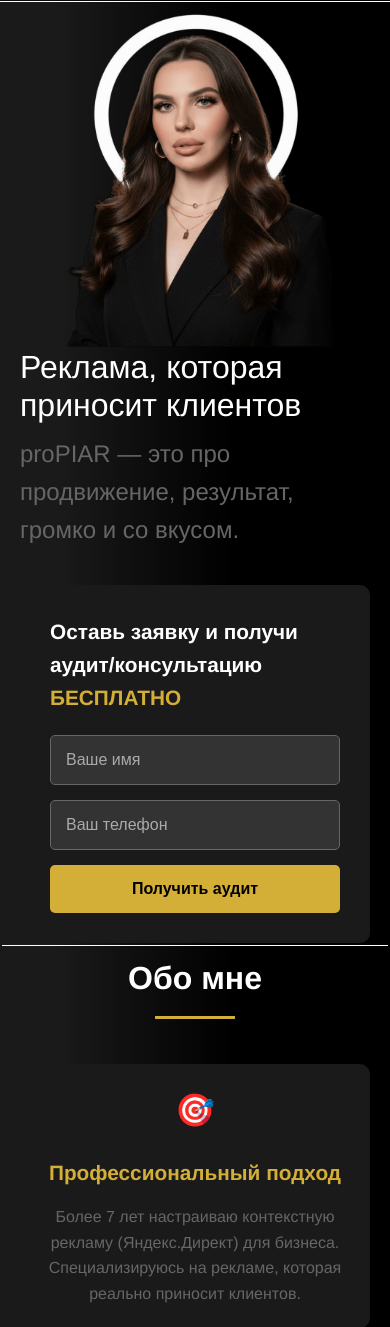
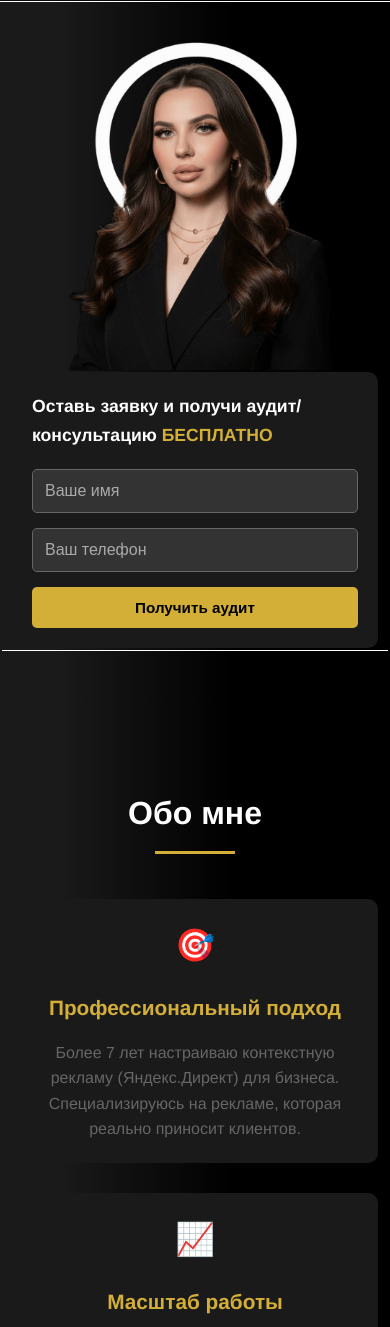
Before and after one commit to KennyMc11/proPIAR, a Django app: page / in a window 390 px wide. Shown: the part 66-1393 px from the top of the page. Run offline with Django 5.2, Linux system fonts and the light colour scheme.

Commit message:
Mob версия

```diff
--- a/app/main/static/css/main.css
+++ b/app/main/static/css/main.css
@@ -802,6 +806,10 @@
         overflow-x: hidden;
     }
 
+    .container {
+        padding: 0 15px;
+    }
+
     .nav-menu {
         display: none;
         position: absolute;
@@ -834,16 +842,19 @@
     }
 
     .hero-content {
-        display:contents;
+        display: flex;
+        flex-direction: column;
+        gap: 30px;
     }
 
     .hero-image {
-        margin-top: 45px;
+        margin-top: -50px;
         flex: 1;
         display: flex;
         justify-content: center;
-        padding: 0 20px;
-        margin-left: 0;
+        padding: 0;
+        margin-left: 0 !important;
+        width: 100%;
     }
 
     .hero-image img {
@@ -864,6 +875,18 @@
     .hero-subtitle {
         margin-bottom: 0px;
         line-height: 1.2;
+        display: none;
+    }
+
+    .hero-subtitle-mob {
+        font-size: 1.5rem;
+        margin-bottom: 0px;
+        color: var(--white);
+        padding: 20px 0 0 10px;
+    }
+
+    .hero-description {
+        display: none;
     }
 
     .hero-text {
@@ -977,6 +1000,14 @@
 }
 
 @media (max-width: 480px) {
+    .container {
+        padding: 0 12px;
+    }
+
+    .hero-content{
+        gap: 0px;
+    }
+
     .clients-grid {
         grid-template-columns: 1fr;
     }
@@ -984,6 +1015,46 @@
     .expertise-stats {
         flex-direction: column;
         gap: 15px;
+    }
+
+    .hero-subtitle-mob {
+        font-size: 1.5rem;
+        padding: 15px 0 0 20px;
+    }
+
+    .hero-title {
+        font-size: 2.2rem;
+    }
+
+    .hero-image {
+        transform: scale(0.8);
+        margin-top: -100px;
+        padding: 0 !important;
+        margin-bottom: -43px !important;
+
+    }
+
+    .hero-image img {
+        max-width: 100%;
+        padding: 0 10px;
+    }
+
+    .cta-form {
+        padding: 20px;
+    }
+
+    .cta-form h3 {
+        font-size: 1.1rem;
+    }
+
+    .contact-form input {
+        padding: 12px;
+        font-size: 1rem;
+    }
+
+    .btn-gold {
+        padding: 12px 15px;
+        font-size: 0.95rem;
     }
 
     /* Этапы работы */
--- a/app/main/templates/main/index.html
+++ b/app/main/templates/main/index.html
@@ -32,6 +32,7 @@
         <div class="container">
             <div class="hero-content">
                 <div class="hero-image">
+                    <p class="hero-subtitle-mob">Реклама, которая приносит клиентов</p>
                     <!-- Здесь будет ваше фото -->
                     <img src="{% static 'img/photo_1_1.png' %}" alt="ProPIAR - специалист по контекстной рекламе"
                         class="profile-photo">
```
Also changed, not shown: other parts of app/main/static/css/main.css (+94 -0 lines).
